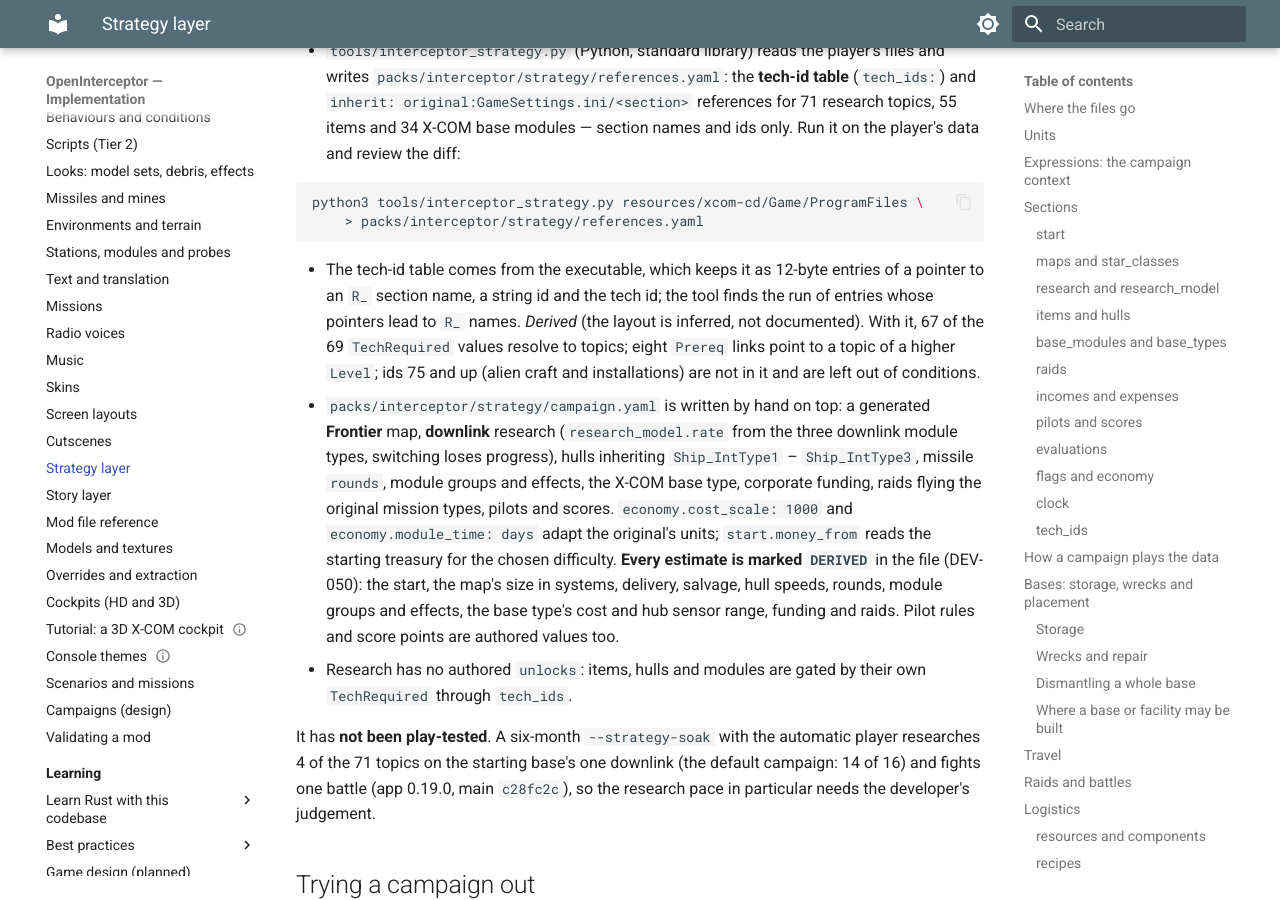
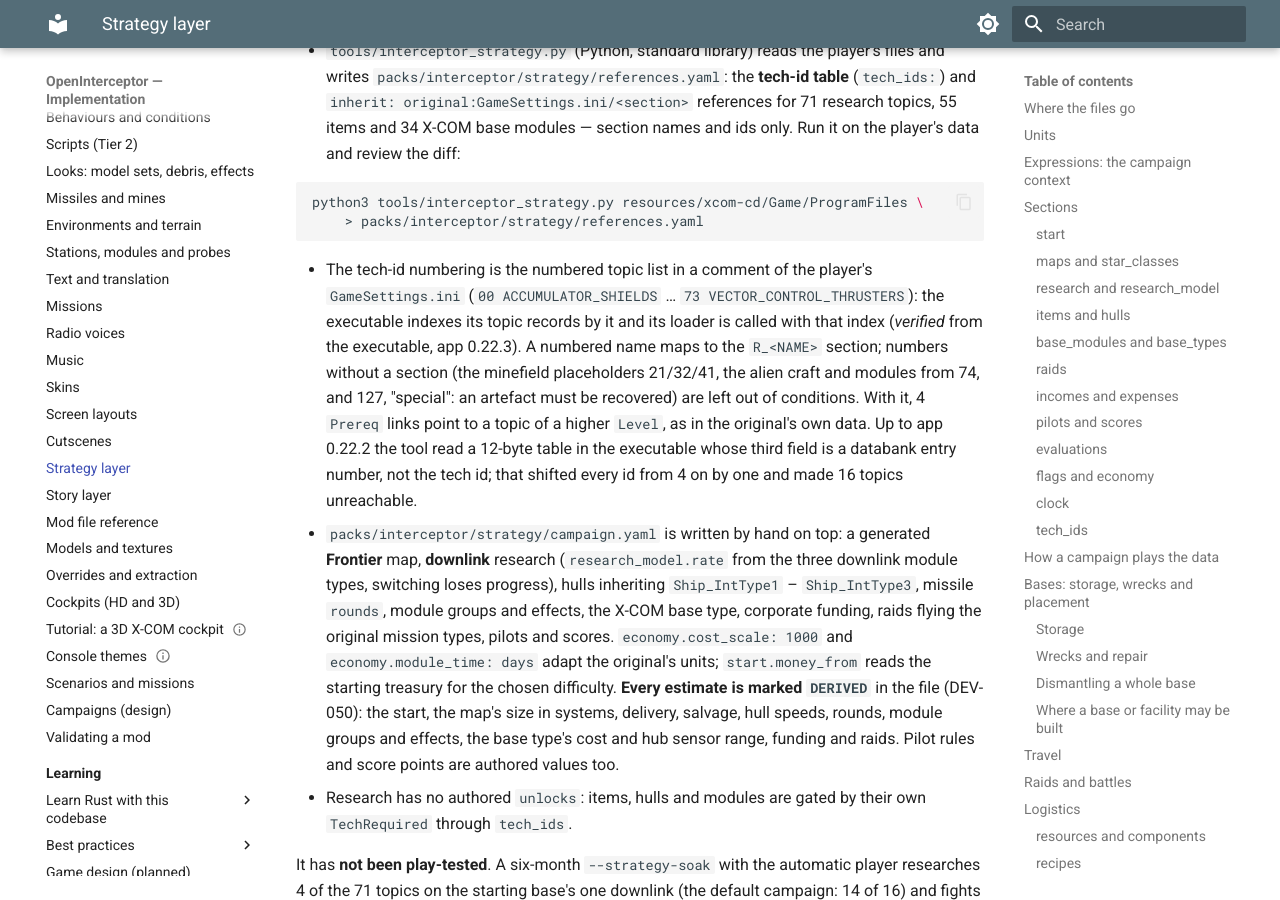
Before and after one commit to bbogovich/OpenInterceptor, an MkDocs documentation site: the page built from docs/modding/strategy.md, in a window 1280 px wide and 900 px high, scrolled down 32070 px. Built offline with MkDocs 1.6.1 and Material for MkDocs 9.7.7, drawn with Linux system fonts in a browser that asks for light colours.

Commit message:
Tech ids come from GameSettings.ini's numbered topic list (app 0.22.3)
Co-Authored-By: Claude Opus 5.5 <noreply@anthropic.com>

````diff
--- a/docs/modding/strategy.md
+++ b/docs/modding/strategy.md
@@ -985,12 +985,15 @@ own `GameSettings.ini` and `Interceptor.exe`; the pack holds **no values** from
       > packs/interceptor/strategy/references.yaml
   ```
 
-- The tech-id table comes from the executable, which keeps it as 12-byte entries of a pointer
-  to an `R_` section name, a string id and the tech id; the tool finds the run of entries whose
-  pointers lead to `R_` names. *Derived* (the layout is inferred, not documented). With it, 67
-  of the 69 `TechRequired` values resolve to topics; eight `Prereq` links point to a topic of a
-  higher `Level`; ids 75 and up (alien craft and installations) are not in it and are left out
-  of conditions.
+- The tech-id numbering is the numbered topic list in a comment of the player's
+  `GameSettings.ini` (`00 ACCUMULATOR_SHIELDS` … `73 VECTOR_CONTROL_THRUSTERS`): the executable
+  indexes its topic records by it and its loader is called with that index (*verified* from the
+  executable, app 0.22.3). A numbered name maps to the `R_<NAME>` section; numbers without a
+  section (the minefield placeholders 21/32/41, the alien craft and modules from 74, and 127,
+  "special": an artefact must be recovered) are left out of conditions. With it, 4 `Prereq`
+  links point to a topic of a higher `Level`, as in the original's own data. Up to app 0.22.2
+  the tool read a 12-byte table in the executable whose third field is a databank entry number,
+  not the tech id; that shifted every id from 4 on by one and made 16 topics unreachable.
 - `packs/interceptor/strategy/campaign.yaml` is written by hand on top: a generated **Frontier**
   map, **downlink** research (`research_model.rate` from the three downlink module types,
   switching loses progress), hulls inheriting `Ship_IntType1` – `Ship_IntType3`, missile
````
Also changed, not shown: docs/definition/campaigns/interceptor-campaign.md (+3 -2 lines), docs/implementation/architecture/campaign.md (+2 -2 lines).
